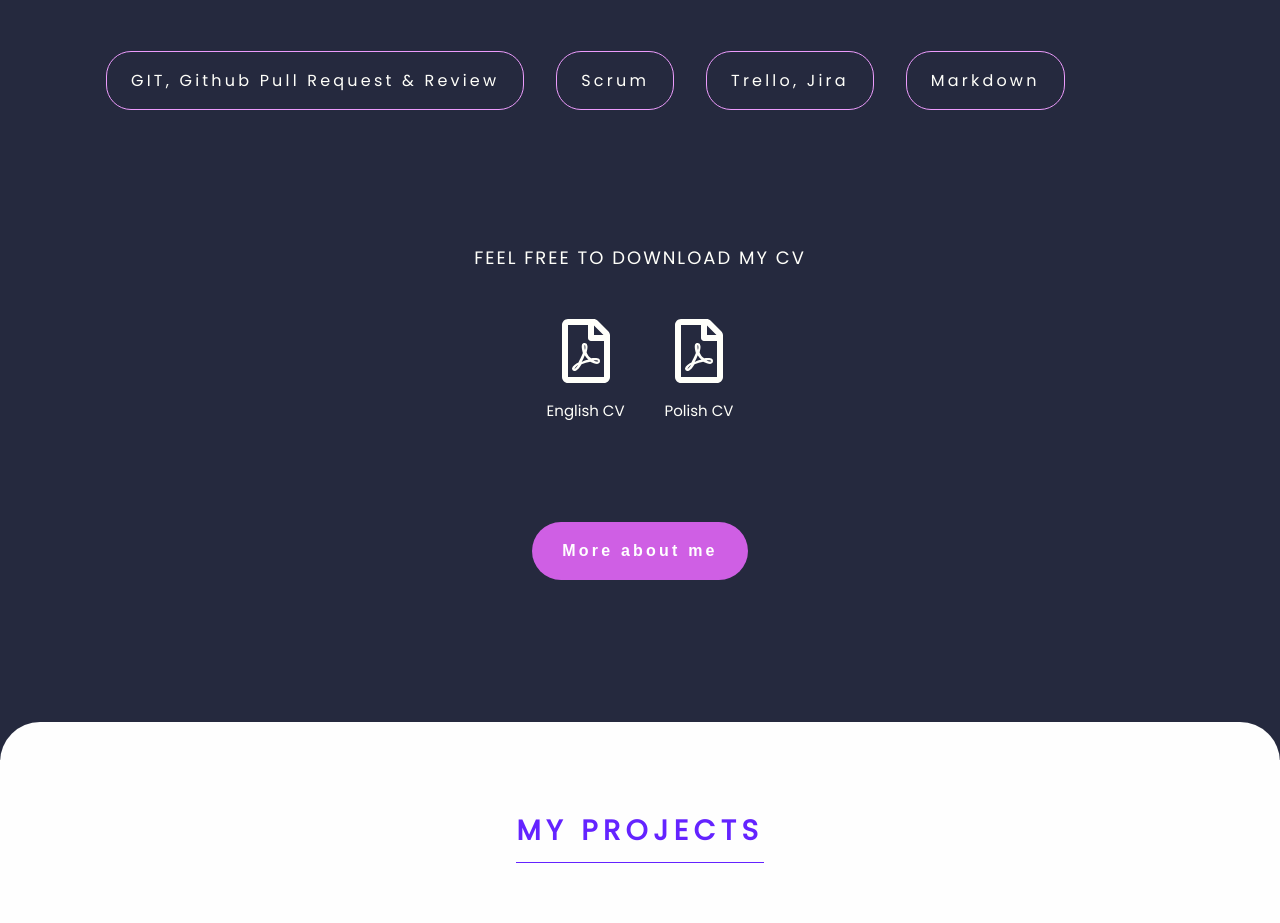
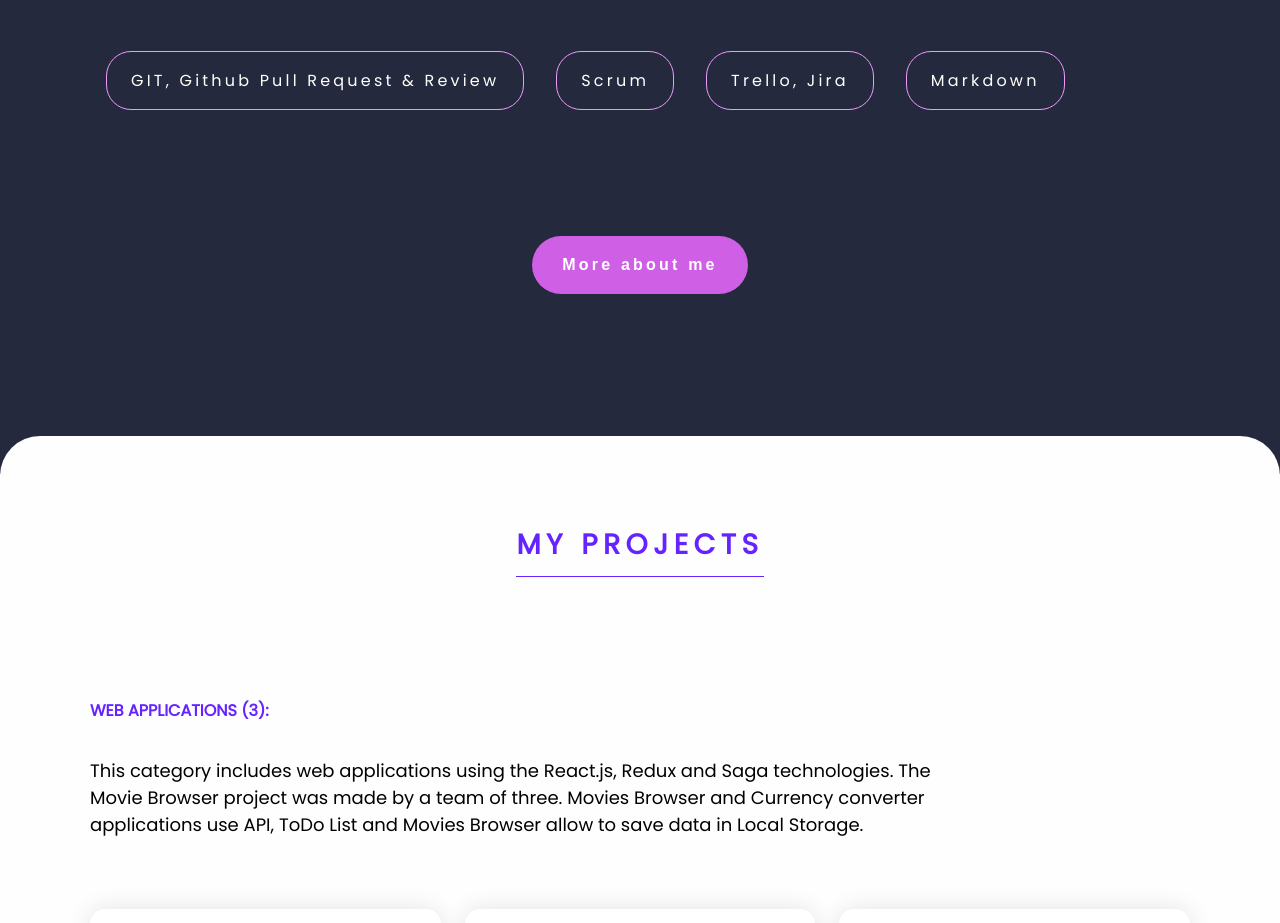
Before and after one commit to kamila-duda/kamila-duda.github.io, a Next.js app: page / in a window 1280 px wide. Shown: the part 1662-2585 px from the top of the page. Built offline with nearby package versions, Linux system fonts and the light colour scheme.

Commit message:
remove cv section

```diff
--- a/pages/About/index.tsx
+++ b/pages/About/index.tsx
@@ -4,7 +4,6 @@ import React from "react";
 import { Skills } from "@components/_universal/Skills/Skills";
 import { technologies } from "@shared/data/technologies";
 import { TypingText } from "@components/_universal/TypingText/TypingText";
-import { CvContainer } from "@components/_universal/CvContainer/CvContainer";
 import { Spacer } from "@components/Spacer.styled";
 import { Experience } from "@sections/Experience/Experience";
 import { Education } from "@sections/Education/Education";
@@ -16,7 +15,6 @@ export const About = () => {
       <TypingText text="I decided to change my sector to programming. I started learning HTML, CSS, and JavaScript. After learning Bootstrap, my first page was created. Every day I systematically expand my knowledge by reading books, blogs, and attempting online courses. In my portfolio, I have websites, web applications downloading data from API, games, and a group project." />
       <Experience />
       <Skills technologies={technologies} variant="light" />
-      <CvContainer variant="light" />
       <Spacer height={70} />
       <Education />
       <Spacer height={80} />
--- a/src/components/_universal/CvContainer/CvContainer.tsx
+++ b/src/components/_universal/CvContainer/CvContainer.tsx
@@ -7,6 +7,8 @@ import {
 } from "./CvContainer.styled";
 import { faFilePdf } from "@fortawesome/free-regular-svg-icons";
 import { Analytics } from "@shared/analytics";
+import Pl from "@public/images/Kamila Duda_CV_PL.pdf";
+import Ang from "@public/images/Kamila Duda_CV_ANG.pdf";
 
 export interface CvContainerProps {
   variant: "dark" | "light";
@@ -22,19 +24,11 @@ export const CvContainer: React.FC<CvContainerProps> = ({ variant }) => {
   return (
     <StyledContainer variant={variant}>
       <StyledParagraph>Feel free to download my CV</StyledParagraph>
-      <StyledLink
-        href="@public/files/Kamila Duda_CV_ANG.pdf"
-        download
-        onClick={() => handleGaEvent()}
-      >
+      <StyledLink href={Pl} download onClick={() => handleGaEvent()}>
         <StyledFontAwesomeIcon icon={faFilePdf} />
         English CV
       </StyledLink>
-      <StyledLink
-        href="@public/files/Kamila Duda_CV_PL.pdf"
-        download
-        onClick={() => handleGaEvent()}
-      >
+      <StyledLink href={Ang} download onClick={() => handleGaEvent()}>
         <StyledFontAwesomeIcon icon={faFilePdf} />
         Polish CV
       </StyledLink>
--- a/src/sections/About/About.tsx
+++ b/src/sections/About/About.tsx
@@ -1,10 +1,10 @@
 import React from "react";
-import { CvContainer } from "@components/_universal/CvContainer/CvContainer";
 import { SectionTitle } from "@components/_universal/SectionTitle/SectionTitle";
 import { Container } from "@components/Container.styled";
 import { Button } from "@components/_universal/Button/Button";
 import { Skills } from "@components/_universal/Skills/Skills";
 import { technologies } from "@shared/data/technologies";
+import { Spacer } from "@components/Spacer.styled";
 
 export const About = () => {
   return (
@@ -12,7 +12,7 @@ export const About = () => {
       <Container variant="normal">
         <SectionTitle sectionTitle="My skills" color="#FFFFFF" />
         <Skills technologies={technologies} variant="dark" />
-        <CvContainer variant="dark" />
+        <Spacer height={50} />
         <Button text="More about me" link="/About" />
       </Container>
     </Container>
```
